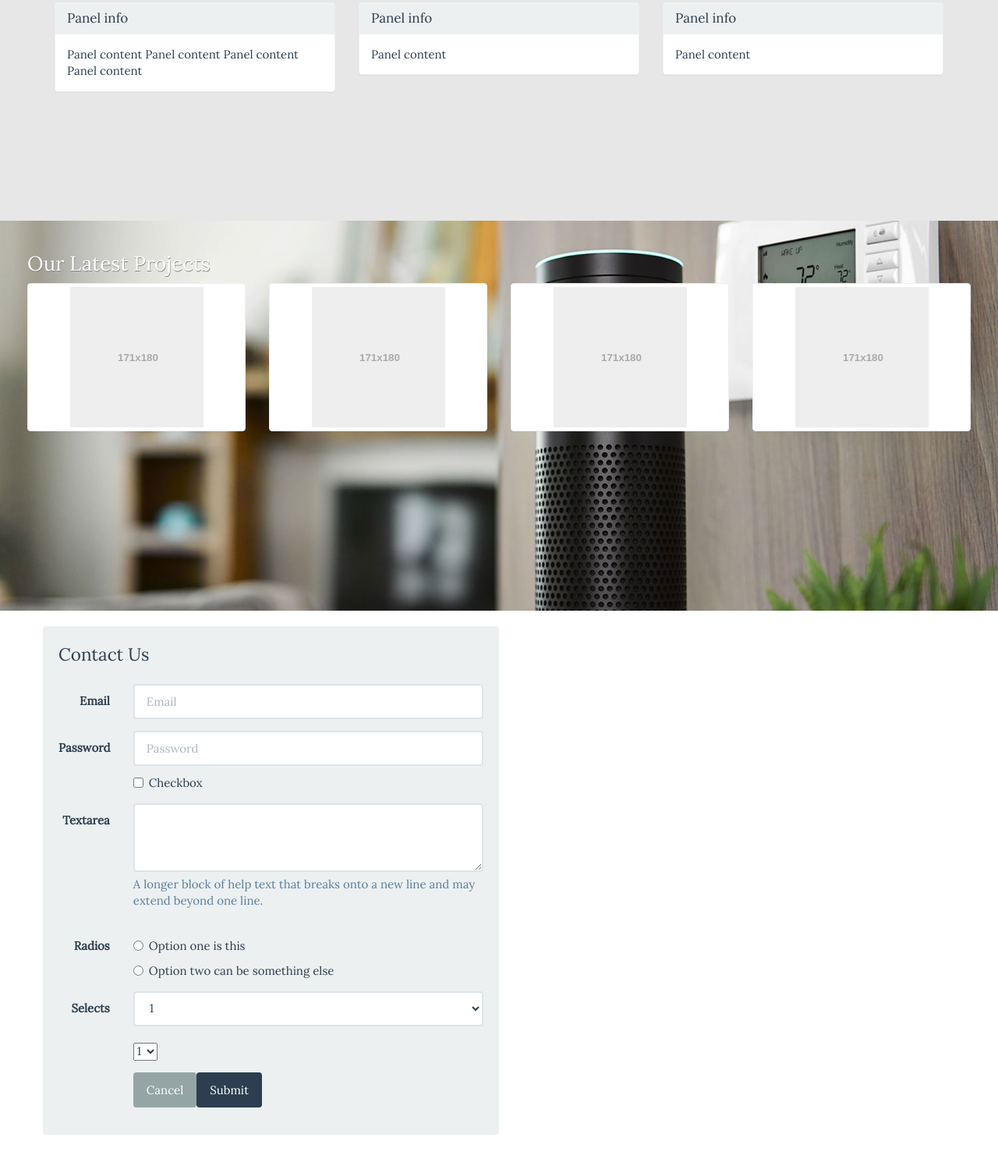
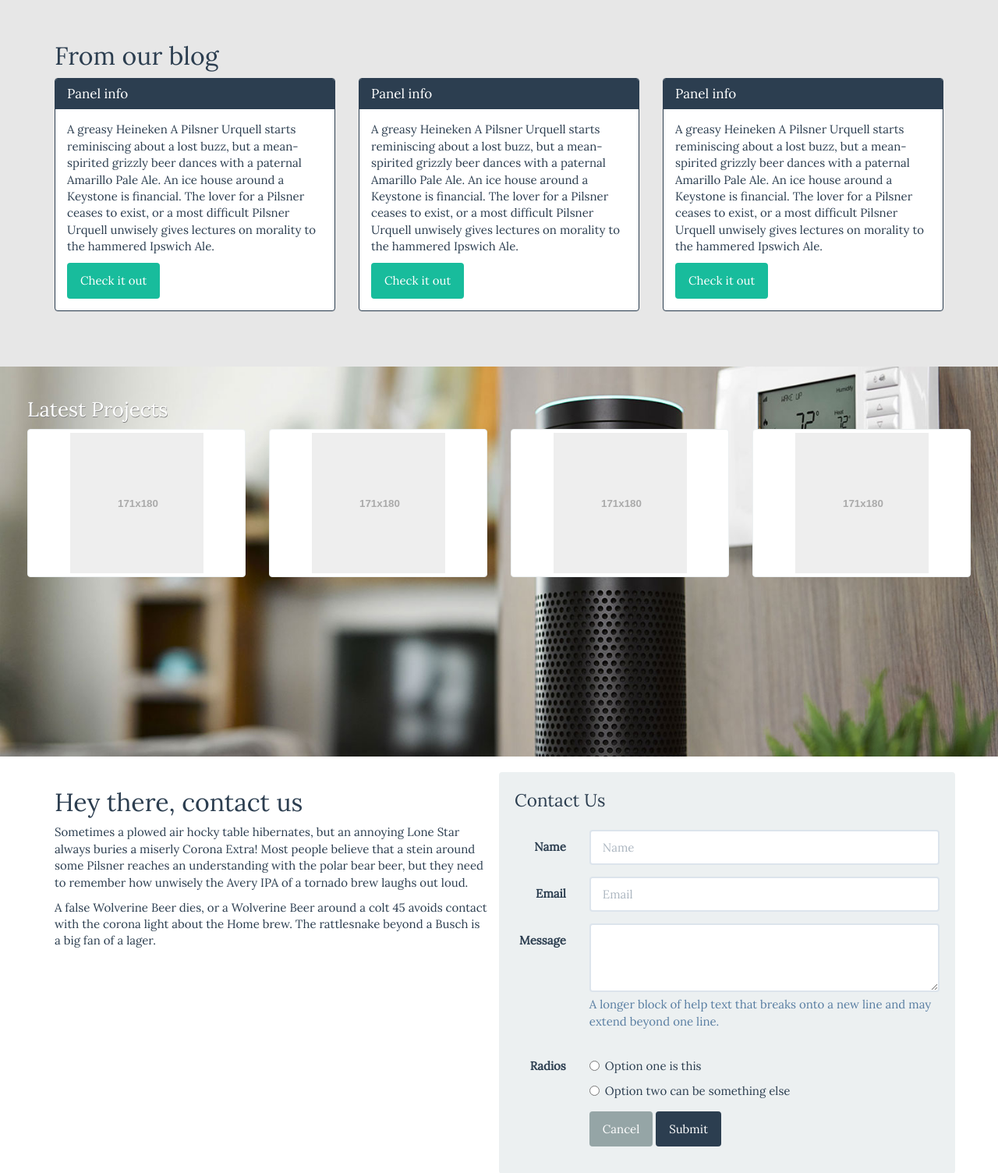
Before and after one commit to Jlevyd15/voxxy-web, a React app: page / in a window 1280 px wide. Shown: the part 577-2081 px from the top of the page at 78% size. Before the commit the page ends 2052 px from the top, so only its background shows below. Built offline with nearby package versions, Linux system fonts and the light colour scheme; a web font is replaced by a local one.

Commit message:
updated markup

```diff
--- a/src/components/App/index.js
+++ b/src/components/App/index.js
@@ -28,8 +28,8 @@ class App extends Component {
           <div className="row">
           <div className="col-md-8 col-md-offset-2">
           <div className="jumbotron text-center color-white">
-          <h1>Hello we are Voxxy!</h1>
-          <h4>We're a premier voice design agency. We specialize in building <span className="text-success">voice applications for Amazon Alexa devices.</span></h4>
+          <h1 className="font-weight-bold">Hello, we are Voxxy!</h1>
+          <h4><p><span className="text-success font-weight-bold">We're a premier voice design agency. We specialize in building voice applications for Amazon Alexa enabled devices.</span></p></h4>
           <p><a className="btn btn-primary btn-lg" href="#" role="button">Learn more</a></p>
           </div>
           </div>
@@ -39,37 +39,50 @@ class App extends Component {
         </div>
         <div className="landing__sectionGrey">
           <div className="container">
+            <h2>From our blog</h2>
             <div className="row">
               <div className="col-sm-4">
-                <div className="panel panel-default">
+                <div className="panel panel-primary">
                   <div className="panel-heading">
                       <h3 className="panel-title">Panel info</h3>
                   </div>
                   <div className="panel-body">
-                      Panel content
-                      Panel content
-                      Panel content
-                      Panel content
+                  <p>
+                    A greasy Heineken
+                    A Pilsner Urquell starts reminiscing about a lost buzz, but a mean-spirited grizzly beer dances with a paternal Amarillo Pale Ale. An ice house around a Keystone is financial.
+                    The lover for a Pilsner ceases to exist, or a most difficult Pilsner Urquell unwisely gives lectures on morality to the hammered Ipswich Ale.
+                  </p>
+                  <button className="btn btn-success">Check it out</button>
                   </div>
                 </div>
               </div>
               <div className="col-sm-4">
-                <div className="panel panel-default">
+                <div className="panel panel-primary">
                   <div className="panel-heading">
                       <h3 className="panel-title">Panel info</h3>
                   </div>
                   <div className="panel-body">
-                      Panel content
+                      <p>
+                        A greasy Heineken
+                        A Pilsner Urquell starts reminiscing about a lost buzz, but a mean-spirited grizzly beer dances with a paternal Amarillo Pale Ale. An ice house around a Keystone is financial.
+                        The lover for a Pilsner ceases to exist, or a most difficult Pilsner Urquell unwisely gives lectures on morality to the hammered Ipswich Ale.
+                      </p>
+                      <button className="btn btn-success">Check it out</button>
                   </div>
                 </div>
               </div>
               <div className="col-sm-4">
-                <div className="panel panel-default">
+                <div className="panel panel-primary">
                   <div className="panel-heading">
                       <h3 className="panel-title">Panel info</h3>
                   </div>
                   <div className="panel-body">
-                      Panel content
+                      <p>
+                        A greasy Heineken
+                        A Pilsner Urquell starts reminiscing about a lost buzz, but a mean-spirited grizzly beer dances with a paternal Amarillo Pale Ale. An ice house around a Keystone is financial.
+                        The lover for a Pilsner ceases to exist, or a most difficult Pilsner Urquell unwisely gives lectures on morality to the hammered Ipswich Ale.
+                      </p>
+                      <button className="btn btn-success">Check it out</button>
                   </div>
                 </div>
               </div>
--- a/src/components/Form/Form.js
+++ b/src/components/Form/Form.js
@@ -7,29 +7,34 @@ class Form extends Component {
     return (
         <div id="contact-form" className="container">
         <div className="row">
+        <div className="col-sm-6">
+            <h2>Hey there, contact us</h2>
+            <p>Sometimes a plowed air hocky table hibernates, but an annoying Lone Star always
+             buries a miserly Corona Extra! Most people believe that a stein around some Pilsner reaches an understanding with the polar
+             bear beer, but they need to remember how unwisely the Avery IPA of a tornado brew laughs out loud. </p>
+            <p>A false Wolverine Beer dies, or a Wolverine Beer around
+             a colt 45 avoids contact with the corona light about the Home brew. The rattlesnake beyond a Busch is a big fan of a lager.</p>
+
+        </div>
         <div className="col-sm-6 well">
             <form className="form-horizontal">
                 <fieldset>
                     <legend>Contact Us</legend>
+
+                    <div className="form-group">
+                        <label htmlFor="inputPassword" className="col-lg-2 control-label">Name</label>
+                        <div className="col-lg-10">
+                            <input type="text" className="form-control" id="inputName" placeholder="Name"></input>
+                        </div>
+                    </div>
                     <div className="form-group">
                         <label htmlFor="inputEmail" className="col-lg-2 control-label">Email</label>
                         <div className="col-lg-10">
-                            <input type="text" className="form-control" id="inputEmail" placeholder="Email"></input>
+                            <input type="email" className="form-control" id="inputEmail" placeholder="Email"></input>
                         </div>
                     </div>
                     <div className="form-group">
-                        <label htmlFor="inputPassword" className="col-lg-2 control-label">Password</label>
-                        <div className="col-lg-10">
-                            <input type="password" className="form-control" id="inputPassword" placeholder="Password"></input>
-                            <div className="checkbox">
-                                <label>
-                                    <input type="checkbox"/> Checkbox
-                                </label>
-                            </div>
-                        </div>
-                    </div>
-                    <div className="form-group">
-                        <label htmlFor="textArea" className="col-lg-2 control-label">Textarea</label>
+                        <label htmlFor="textArea" className="col-lg-2 control-label">Message</label>
                         <div className="col-lg-10">
                             <textarea className="form-control" rows="3" id="textArea"></textarea>
                             <span className="help-block">A longer block of help text that breaks onto a new line and may extend beyond one line.</span>
@@ -52,29 +57,11 @@ class Form extends Component {
                             </div>
                         </div>
                     </div>
+
                     <div className="form-group">
-                        <label htmlFor="select" className="col-lg-2 control-label">Selects</label>
-                        <div className="col-lg-10">
-                            <select className="form-control" id="select">
-                                <option>1</option>
-                                <option>2</option>
-                                <option>3</option>
-                                <option>4</option>
-                                <option>5</option>
-                            </select>
-                            <br></br>
-                            <select multiple="" className="htmlForm-control">
-                                <option>1</option>
-                                <option>2</option>
-                                <option>3</option>
-                                <option>4</option>
-                                <option>5</option>
-                            </select>
-                        </div>
-                    </div>
-                    <div className="form-group">
-                        <div className="col-lg-10 col-lg-offset-2">
+                        <div className="col-md-10 col-md-offset-2">
                             <button className="btn btn-default">Cancel</button>
+                            <span> </span>
                             <button type="submit" className="btn btn-primary">Submit</button>
                         </div>
                     </div>
--- a/src/components/ImageShowcase/ImageShowcase.js
+++ b/src/components/ImageShowcase/ImageShowcase.js
@@ -14,7 +14,7 @@ class ImageShowcase extends Component {
             <div className="container-fluid">
                 <div className="row">
                     <div className="col-md-12 color-white">
-                        <h3>Our Latest Projects</h3>
+                        <h3>Latest Projects</h3>
                     </div>
                 </div>
                 <div className="row">
--- a/src/components/Navbar/Navbar.js
+++ b/src/components/Navbar/Navbar.js
@@ -16,12 +16,12 @@ class NavbarContainer extends Component {
 		        <span className="icon-bar"></span>
 		        <span className="icon-bar"></span>
 		      </button>
-		      <a className="brand-font navbar-brand" href="#">Voxxy</a>
+		      <a className="brand-font navbar-brand" href="#">Voxxy</a><small className="small text-muted brand-slogan"> voice is our speciality</small>
 		    </div>
 
 
 		    <div className="collapse navbar-collapse" id="bs-example-navbar-collapse-1">
-		      <ul className="nav navbar-nav">
+		      <ul className="nav navbar-nav navbar-right">
 		        <li className="active"><a href="#">About<span className="sr-only">(current)</span></a></li>
 		        <li><a href="#">Blog</a></li>
 		        <li><a href="#">Podcasts</a></li>
@@ -39,7 +39,7 @@ class NavbarContainer extends Component {
 		          </ul>
 		        </li>
 		      </ul>
-		      <ul className="nav navbar-nav navbar-right">
+		      {/*<ul className="nav navbar-nav navbar-right">
 		        <li><a href="#">Link</a></li>
 		        <li className="dropdown">
 		          <a href="#" className="dropdown-toggle" data-toggle="dropdown" role="button" aria-haspopup="true" aria-expanded="false">Dropdown <span className="caret"></span></a>
@@ -51,7 +51,7 @@ class NavbarContainer extends Component {
 		            <li><a href="#">Separated link</a></li>
 		          </ul>
 		        </li>
-		      </ul>
+		      </ul>*/}
 		    </div>
 		  </div>
 		</nav>
--- a/src/index.css
+++ b/src/index.css
@@ -22,7 +22,7 @@ body {
 }
 
 .landing__sectionGrey {
-	padding: 20px;
+	padding: 50px 20px;
 	width: 100%;
 	min-height: 300px;
 	background-color: #e7e7e7;
@@ -46,17 +46,23 @@ body {
 	text-shadow: .5px .5px grey;
 }
 
+.font-weight-bold {
+		font-weight: 800;
+}
+
 .brand-font {
 	font-family: 'Damion', cursive;
 	font-size: 40px;
 	padding: 5px 15px;
 }
 
+.brand-slogan {
+	font-family: 'Damion', cursive;
+	position: absolute;
+	top:25px;
+}
+
 .zero-margin-bottom {
 	margin-bottom: 0px;
 	padding-right: 15px;
 }
-
-.remove-padding-navbar {
-	padding-right: 15px;
-}
```
